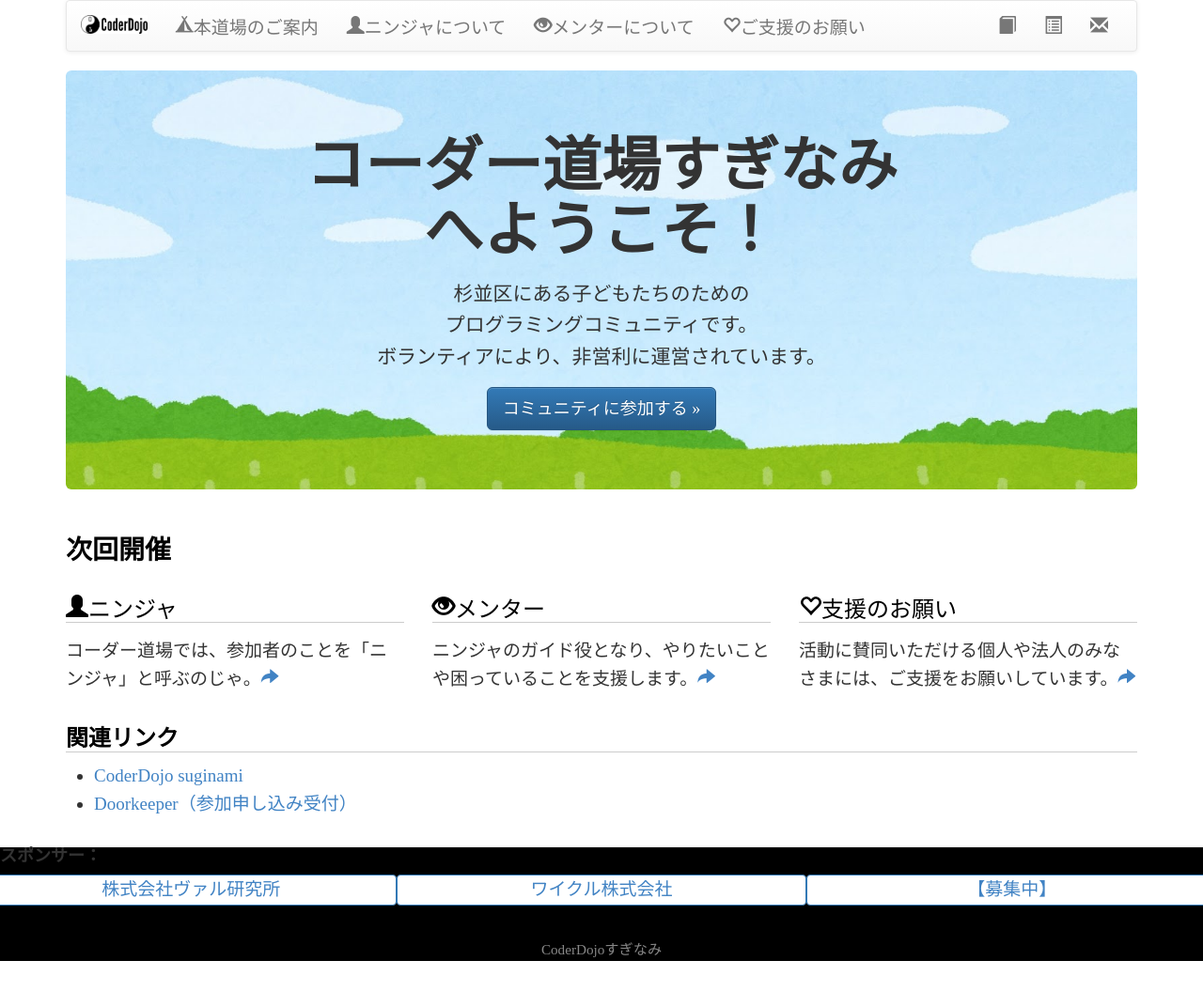
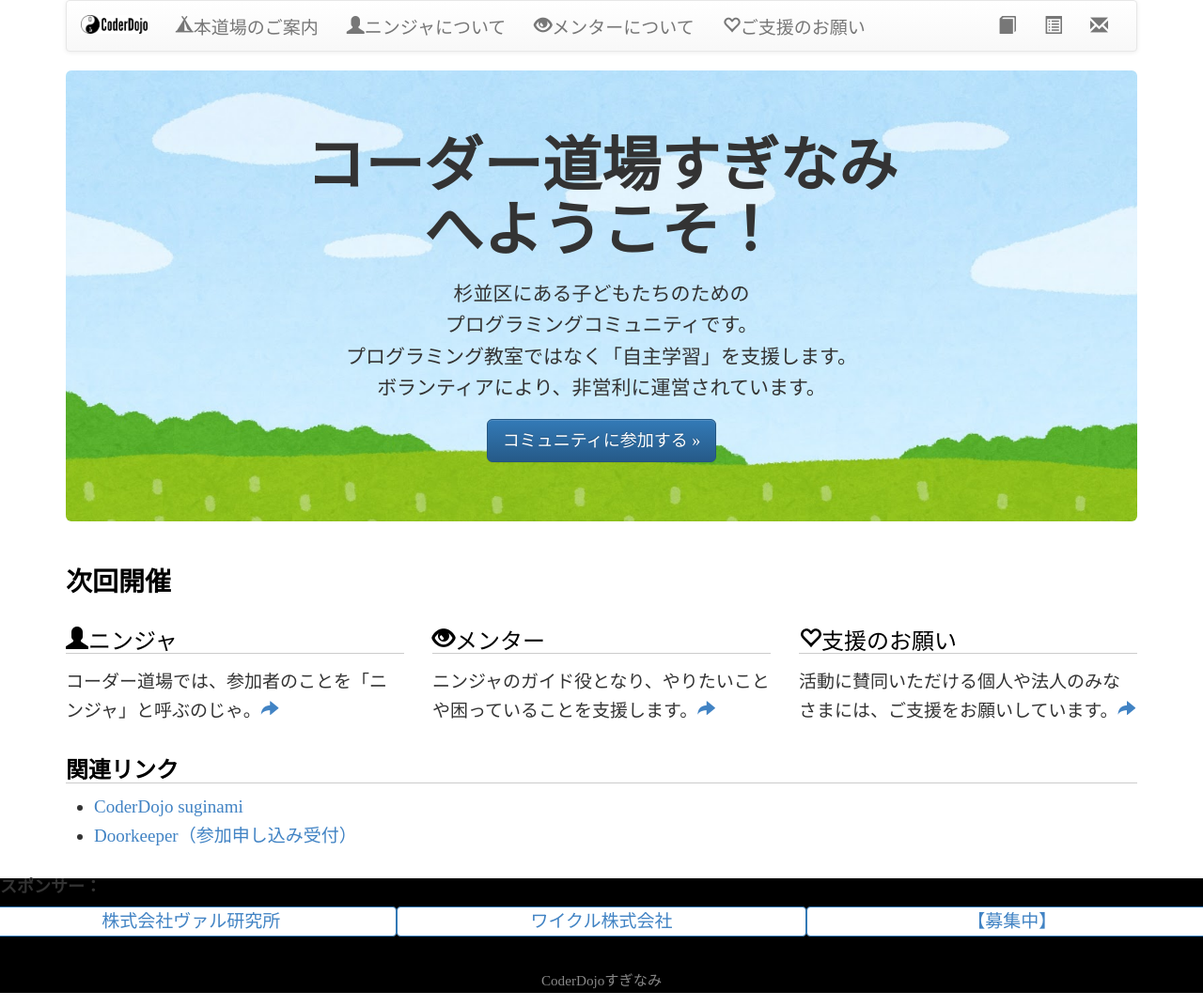
Before and after one commit to coderdojo-suginami/coderdojo-suginami.github.io, a Jekyll site: the page built from index.md, in a window 1280 px wide. Shown: the whole page at 94% size. Built offline with Jekyll 4.4.1, drawn with Linux system fonts in a browser that asks for light colours; before the commit the page ends 1038 px from its top, so only the background shows below that.

Commit message:
Update index.md

```diff
--- a/index.md
+++ b/index.md
@@ -15,6 +15,7 @@ layout: default
   <p>
   杉並区にある子どもたちのための <br />
   プログラミングコミュニティです。<br />
+  プログラミング教室ではなく「自主学習」を支援します。<br />
   ボランティアにより、非営利に運営されています。</p>
   <p><a class="btn btn-primary btn-lg" href="https://coderdojo-suginami.doorkeeper.jp/member/new" role="button">コミュニティに参加する &raquo;</a></p>
 </div>
```
